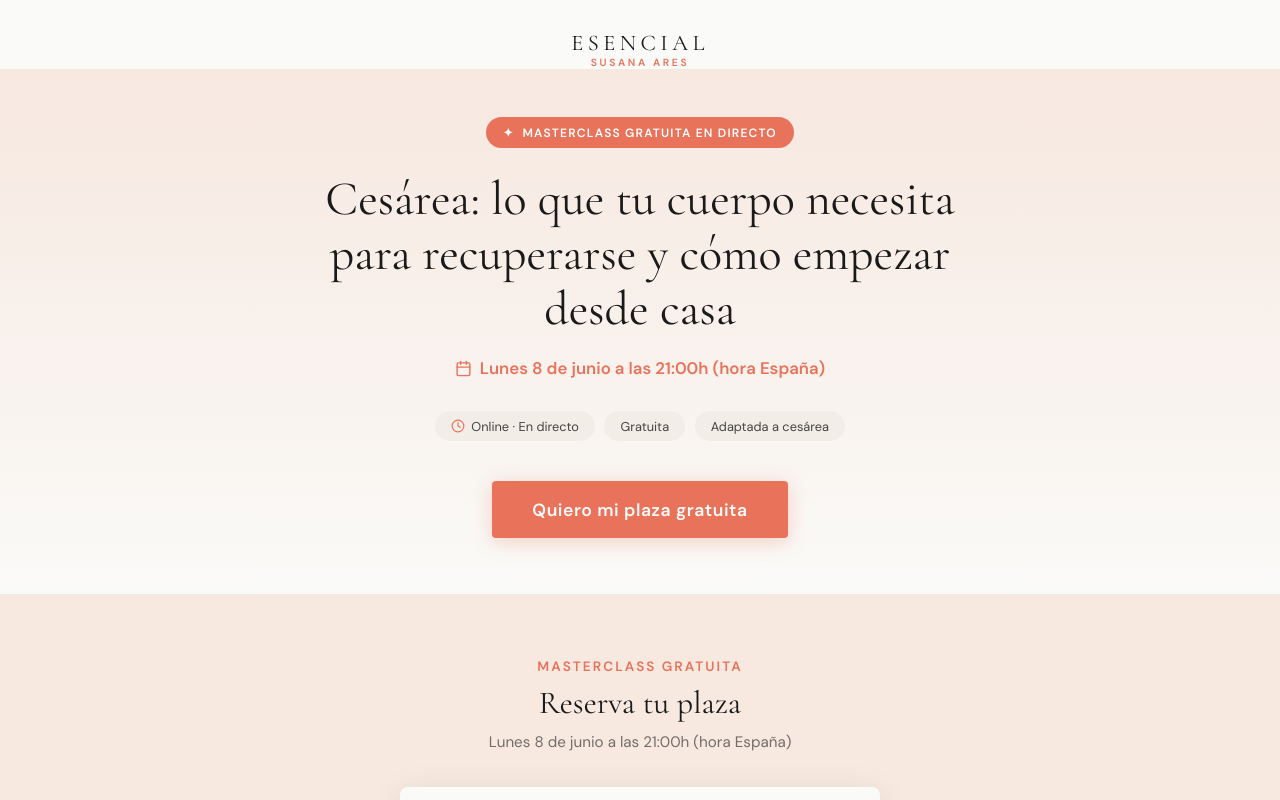
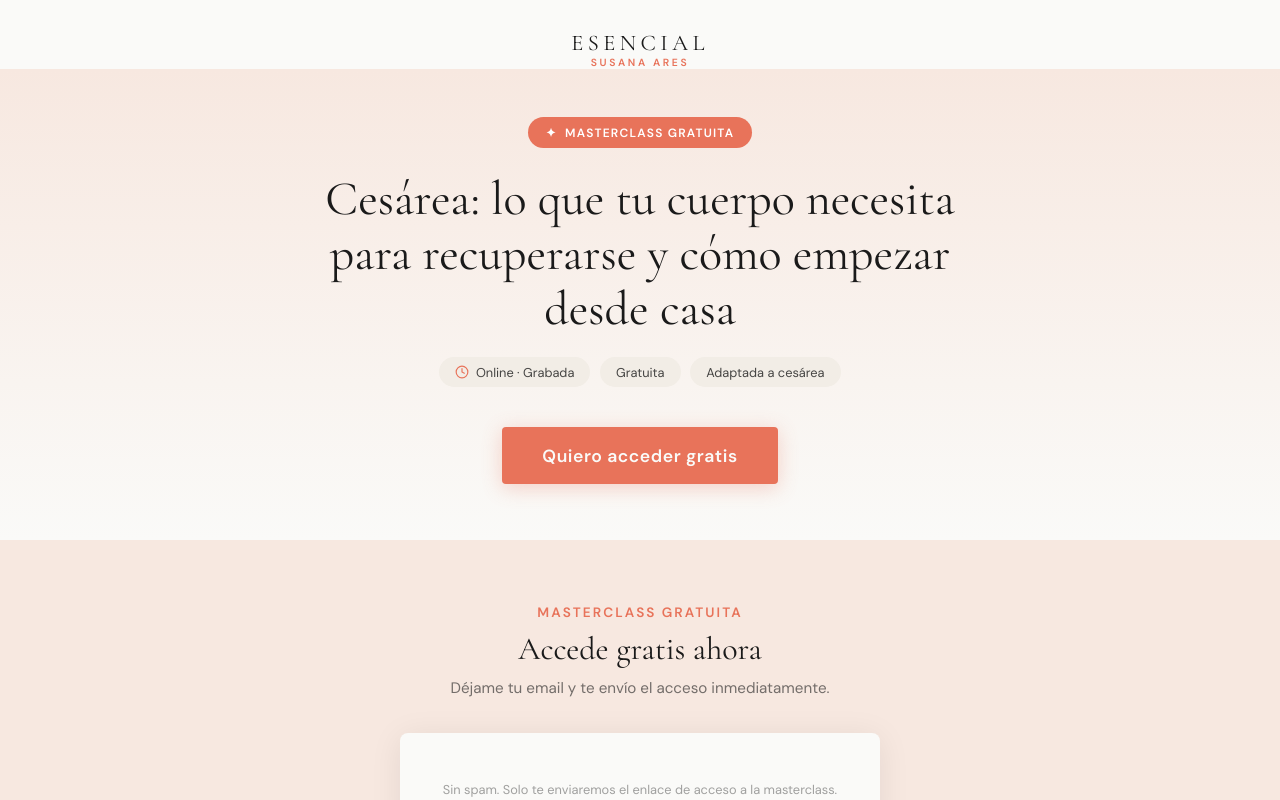
Before and after one commit to susanaaresla-lab/esencial-susana, a React (Create React App) app: page /masterclass in a window 1280 px wide. Shown: the top 800 px of the page. Built offline with nearby package versions, Linux system fonts and the light colour scheme.

Commit message:
quitar fechas masterclass grabada

```diff
--- a/src/pages/MasterclassPage.js
+++ b/src/pages/MasterclassPage.js
@@ -1,10 +1,9 @@
 import { useEffect } from 'react';
-import { Calendar, Clock, Check } from 'lucide-react';
+import { Clock, Check } from 'lucide-react';
 import { Helmet } from 'react-helmet-async';
 
-// ── EDITA ESTOS DATOS EN CADA LANZAMIENTO ──────────────────
+// ── EDITA ESTE DATO EN CADA LANZAMIENTO ──────────────────
 const MASTERCLASS_TITULO = 'Cesárea: lo que tu cuerpo necesita para recuperarse y cómo empezar desde casa';
-const MASTERCLASS_FECHA  = 'Lunes 8 de junio a las 21:00h (hora España)';
 const MASTERCLASS_URL    = 'https://esencialsusanaares.com/masterclass';
 // ───────────────────────────────────────────────────────────
 
@@ -27,9 +26,9 @@ export default function MasterclassPage() {
 
       <Helmet>
         <title>{MASTERCLASS_TITULO} | Esencial Susana Ares</title>
-        <meta name="description" content={`Masterclass gratuita en directo — ${MASTERCLASS_FECHA}. Aprende cómo empezar a recuperarte de la cesárea desde casa con Susana Ares.`} />
+        <meta name="description" content="Masterclass gratuita. Aprende cómo empezar a recuperarte de la cesárea desde casa con Susana Ares." />
         <meta property="og:title" content={MASTERCLASS_TITULO} />
-        <meta property="og:description" content={`Masterclass gratuita — ${MASTERCLASS_FECHA}`} />
+        <meta property="og:description" content="Masterclass gratuita. Aprende cómo empezar a recuperarte de la cesárea desde casa." />
         <meta property="og:image" content="https://esencialsusanaares.com/images/susana-og.jpg" />
         <meta property="og:url" content={MASTERCLASS_URL} />
         <meta property="og:type" content="website" />
@@ -47,16 +46,13 @@ export default function MasterclassPage() {
       <section style={{ background: 'linear-gradient(to bottom, var(--peach) 0%, var(--white) 100%)', padding: '3rem 1.5rem 3.5rem' }}>
         <div style={{ maxWidth: 660, margin: '0 auto', textAlign: 'center' }}>
           <div style={{ display: 'inline-flex', alignItems: 'center', gap: '0.5rem', background: 'var(--coral)', color: 'white', fontWeight: 700, fontSize: '0.75rem', letterSpacing: '0.1em', textTransform: 'uppercase', padding: '0.45rem 1.1rem', borderRadius: 999, marginBottom: '1.5rem' }}>
-            <span>✦</span> Masterclass gratuita en directo
+            <span>✦</span> Masterclass gratuita
           </div>
           <h1 className="t-serif" style={{ fontSize: 'clamp(1.75rem, 5vw, 3rem)', lineHeight: 1.15, color: 'var(--black)', fontWeight: 400, marginBottom: '1.25rem' }}>
             {MASTERCLASS_TITULO}
           </h1>
-          <p style={{ fontSize: '1.05rem', color: 'var(--coral)', fontWeight: 600, marginBottom: '2rem', display: 'flex', alignItems: 'center', justifyContent: 'center', gap: '0.5rem' }}>
-            <Calendar size={17} /> {MASTERCLASS_FECHA}
-          </p>
           <div style={{ display: 'flex', flexWrap: 'wrap', justifyContent: 'center', gap: '0.6rem', marginBottom: '2.5rem' }}>
-            <span className="pill"><Clock size={14} />Online · En directo</span>
+            <span className="pill"><Clock size={14} />Online · Grabada</span>
             <span className="pill">Gratuita</span>
             <span className="pill">Adaptada a cesárea</span>
           </div>
@@ -65,7 +61,7 @@ export default function MasterclassPage() {
             style={{ fontSize: '1.1rem', padding: '1.1rem 2.5rem' }}
             onClick={() => document.getElementById('registro')?.scrollIntoView({ behavior: 'smooth' })}
           >
-            Quiero mi plaza gratuita
+            Quiero acceder gratis
           </button>
         </div>
       </section>
@@ -75,10 +71,10 @@ export default function MasterclassPage() {
         <div style={{ maxWidth: 480, margin: '0 auto', textAlign: 'center' }}>
           <p style={{ fontSize: '0.85rem', fontWeight: 700, letterSpacing: '0.15em', textTransform: 'uppercase', color: 'var(--coral)', marginBottom: '0.5rem' }}>Masterclass gratuita</p>
           <h2 className="t-serif" style={{ fontSize: 'clamp(1.5rem, 3vw, 2rem)', color: 'var(--black)', fontWeight: 400, marginBottom: '0.5rem' }}>
-            Reserva tu plaza
+            Accede gratis ahora
           </h2>
           <p style={{ fontSize: '0.95rem', color: 'rgba(26,26,26,0.6)', marginBottom: '2rem', lineHeight: 1.6 }}>
-            {MASTERCLASS_FECHA}
+            Déjame tu email y te envío el acceso inmediatamente.
           </p>
           <div style={{ background: 'var(--white)', borderRadius: 8, padding: '2rem', boxShadow: '0 4px 32px rgba(0,0,0,0.08)' }}>
             <div id="eo-form-masterclass" />
@@ -186,20 +182,17 @@ export default function MasterclassPage() {
       <section style={{ background: 'var(--coral)', padding: '3.5rem 1.5rem', textAlign: 'center' }}>
         <div style={{ maxWidth: 520, margin: '0 auto' }}>
           <h2 className="t-serif" style={{ fontSize: 'clamp(1.5rem, 4vw, 2rem)', color: 'white', fontWeight: 400, marginBottom: '0.75rem' }}>
-            ¿Te apuntas?
+            ¿Lista para empezar?
           </h2>
           <p style={{ fontSize: '1rem', color: 'rgba(255,255,255,0.85)', marginBottom: '2rem', lineHeight: 1.65 }}>
-            Es gratuita. Solo necesitas reservar tu plaza.
+            Es gratuita. Accede ahora mismo.
           </p>
           <button
             style={{ background: 'white', color: 'var(--coral)', fontFamily: 'var(--sans)', fontWeight: 700, fontSize: '1.05rem', padding: '1.1rem 2.5rem', borderRadius: 4, border: 'none', cursor: 'pointer' }}
             onClick={() => document.getElementById('registro')?.scrollIntoView({ behavior: 'smooth' })}
           >
-            Quiero mi plaza gratuita
+            Quiero acceder gratis
           </button>
-          <p style={{ fontSize: '0.85rem', color: 'rgba(255,255,255,0.65)', marginTop: '1rem' }}>
-            {MASTERCLASS_FECHA}
-          </p>
         </div>
       </section>
 
```
Lines whose indentation alone changed are shown as unchanged.
